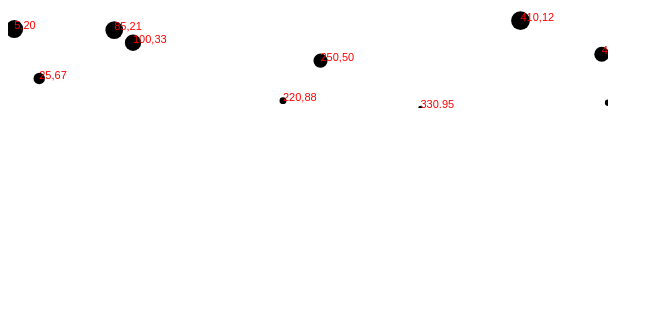
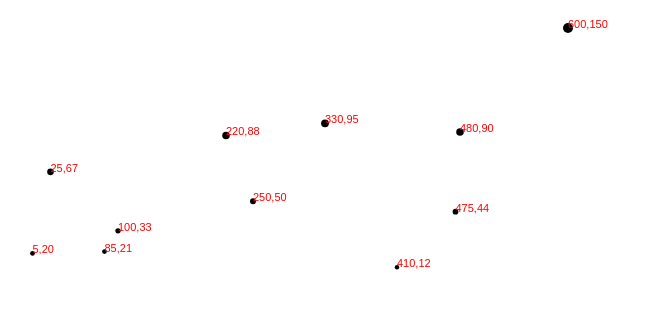
Before and after one commit to gabepolk/scatterplot, a plain HTML site: page index.html in a window 1280 px wide. Shown: the whole page, without its empty margins (0-663 px from the left). Drawn offline with Linux system fonts and the light colour scheme.

Commit message:
Scaled radius

```diff
--- a/index.html
+++ b/index.html
@@ -20,23 +20,28 @@
           [ 475,   44 ],
           [ 25,    67 ],
           [ 85,    21 ],
-          [ 220,   88 ]
+          [ 220,   88 ],
+          [ 600,   150]
         ];
 
         //Width and height
         var svgWidth = 600;
-        var svgHeight = 100;
-        var barPadding = 1;
+        var svgHeight = 300;
+        var padding = 20;
 
         //Set scale for x axis
         var xScale = d3.scale.linear()
                         .domain([0, d3.max(dataset, function(d) { return d[0]; })])
-                        .range([0, svgWidth])
+                        .range([padding, svgWidth - padding * 2])
 
         //Set scale for y axis
         var yScale = d3.scale.linear()
                         .domain([0, d3.max(dataset, function(d) { return d[1]; })])
-                        .range([0, svgHeight]);
+                        .range([svgHeight - padding, padding]);
+
+        var rScale = d3.scale.linear()
+                              .domain([0, d3.max(dataset, function(d) { return d[1]; })])
+                              .range([2, 5]);
 
         //Create SVG element
         var svg = d3.select("body")
@@ -55,7 +60,7 @@
               return yScale(d[1]);
             })
             .attr("r", function(d){
-              return Math.sqrt(svgHeight - d[1])
+              return rScale(d[1])
             });
 
           svg.selectAll("text")
```
